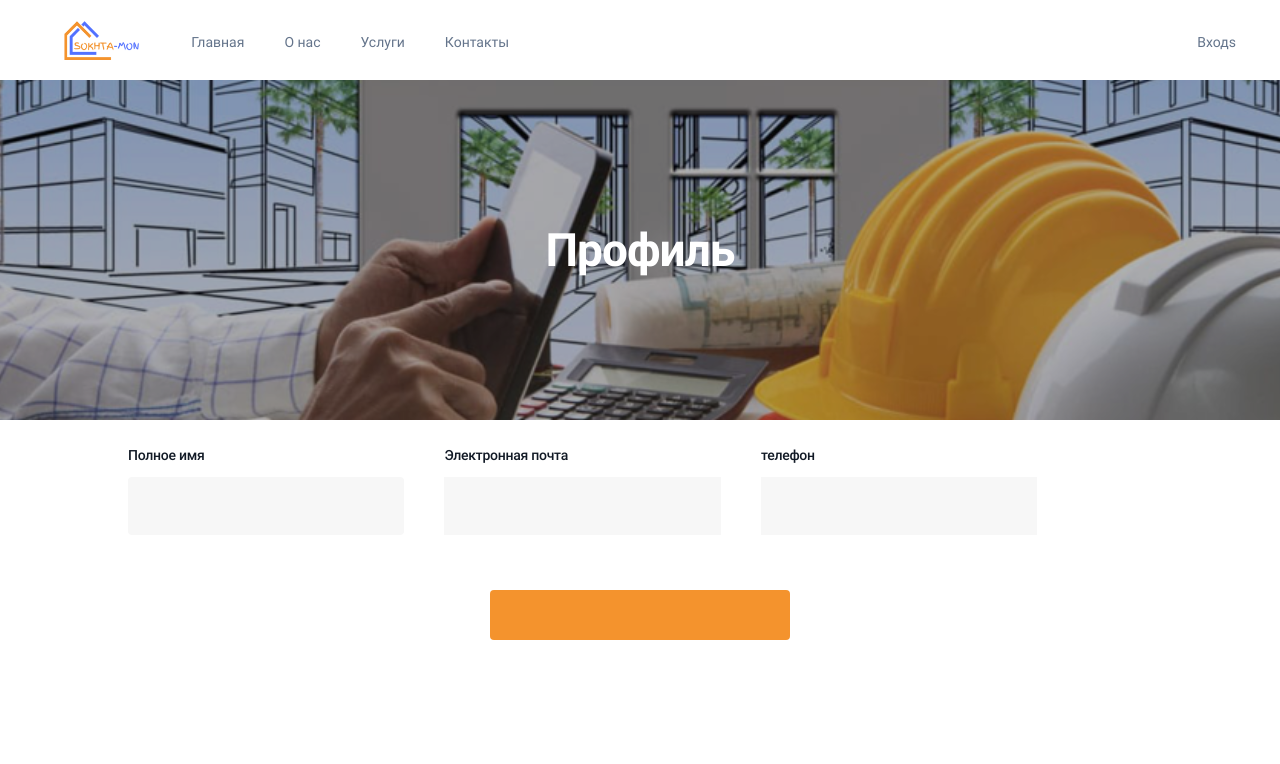
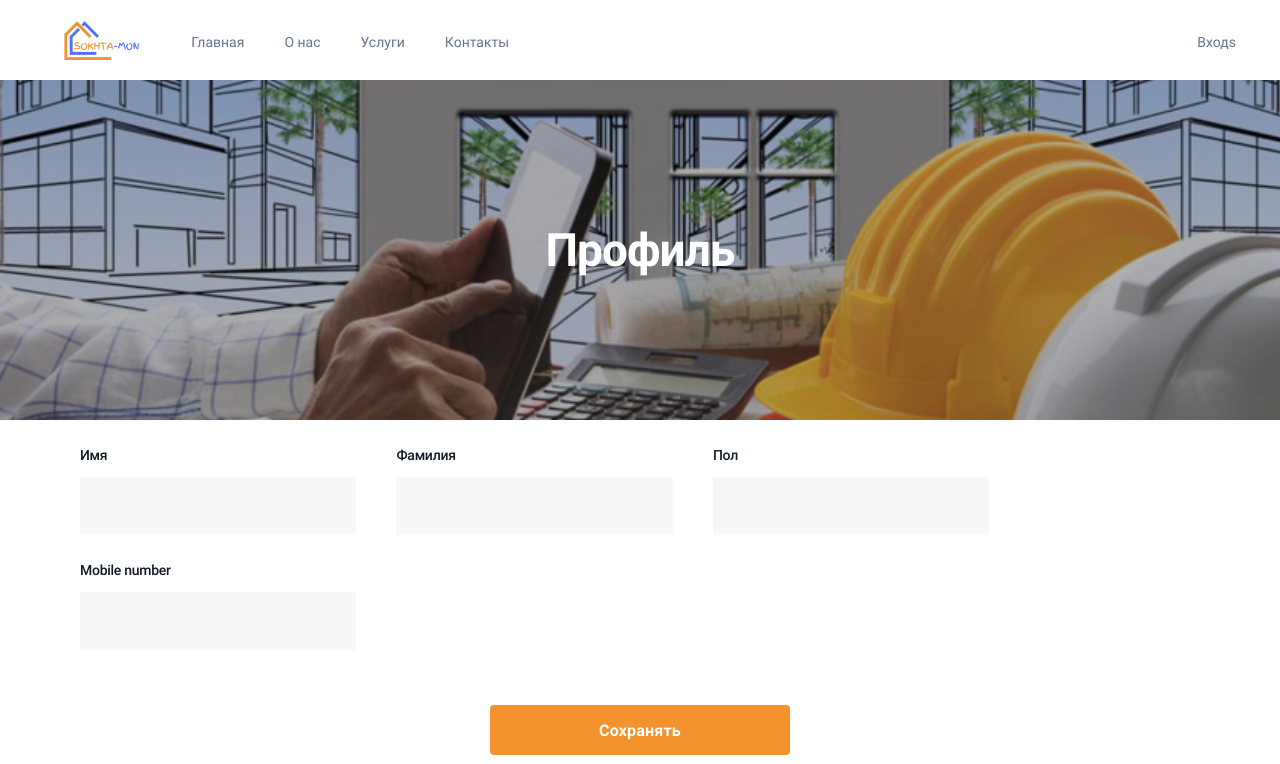
Before and after one commit to shahzaib65/sokhtamon-frontend, a React (Create React App) app: page /profile in a window 1280 px wide. Shown: the top 764 px of the page. Built offline with nearby package versions, Linux system fonts and the light colour scheme.

Commit message:
Update the profile

```diff
--- a/src/Profile/index.js
+++ b/src/Profile/index.js
@@ -1,12 +1,32 @@
-import React,{useState} from 'react'
+import React,{useState,useRef,useEffect} from 'react'
 import banner from "../assets/services.svg";
 import { Text } from "../components/Text";
 import { useForm } from "react-hook-form";
 import { ClipLoader } from "react-spinners";
+import { Line } from '../components/Line';
+import add from "../assets/add.svg";
 import { useNavigate } from 'react-router-dom';
+import { checkuser } from "../MainPage/checkSlice";
+import { useDispatch, useSelector } from "react-redux";
+import { updateProfile } from './profileSlice';
 const Profile = () => {
-  let navigate = useNavigate()
-    const [loading, setLoading] = useState(false);
+  const dispatch = useDispatch();
+    const state = useSelector((state) => state);
+    const checkState = useSelector(state => state.check.data);
+    const [selectedFile, setSelectedFile] = useState(null);
+    const [image, setImage] = useState(null);
+    const fileInputRef = useRef(null);
+
+    const handleImageClick = () => {
+      fileInputRef.current.click();
+    };
+
+    const handleFileChange = (e) => {
+      const file = e.target.files[0];
+      setSelectedFile(file);
+      setImage(URL.createObjectURL(e.target.files[0]));
+    };
+
     const {
         register,
         handleSubmit,
@@ -14,9 +34,19 @@ const Profile = () => {
         formState: { errors },
       } = useForm();
 
+      useEffect(() => {
+        if(localStorage.getItem("token") !==null){
+          console.log("token exist")
+          dispatch(checkuser(localStorage.getItem("token")));
+        }else{
+          console.log("token not exist")
+        }
+      }, []);
+
+
 
   return (
-    <div className='bg-white-A700 flex flex-col font-roboto items-center justify-start w-full'>
+    <div className='bg-white-A700 flex flex-col font-roboto justify-start w-full'>
       <div className="flex flex-col items-center justify-start w-full">
       <div className="h-[340px]  relative w-full">
       <img
@@ -33,28 +63,44 @@ const Profile = () => {
             </Text>
       </div>
       </div>
+      <form
+      noValidate
+      onSubmit={handleSubmit(async(data)=>{
+      //  if( selectedFile === null){
+      //   alert("Select the file first")
+      // }else{
+       dispatch(updateProfile({"first": data.first,"last": data.last,"id": checkState.id,"gender": data.gender,"mobile": data.mobile}))
 
-      <div className="flex lg:flex-row xs:flex-col mt-[25px] w-[80%] justify-start items-start xs:mx-2">
+     // }
+
+
+      })}
+      >
+
+
+
+      <div className="flex lg:flex-row xs:flex-col mt-[25px] lg:mx-20 w-[80%] justify-start items-start xs:mx-2">
+
               <div className=" flex flex-col lg:w-[27%] gap-3 xs:w-[80%] ">
                 <Text
                   className="text-gray-900 text-sm tracking-[-0.28px] w-auto"
                   size="txtRobotoRomanMedium14Gray90003"
                 >
-               Полное имя
+               Имя
                 </Text>
 
                 <input
-                  name="yournameone"
+                  name="first"
 
                   className="p-[19px] bg-gray-100 outline-none placeholder:text-gray-700 text-left text-sm w-full rounded-[4px]"
                   wrapClassName="w-full"
-                  {...register("name", {
-                    required: "Требуется полное имя",
+                  {...register("first", {
+                    required: "Требуется имя",
                   })}
                 ></input>
-                {errors.name && (
+                {errors.first && (
                   <p className=" text-start text-red-500">
-                    {errors.name.message}
+                    {errors.first.message}
                   </p>
                 )}
               </div>
@@ -64,22 +110,21 @@ const Profile = () => {
                   className="text-gray-900 text-sm tracking-[-0.28px] lg:mt-0 w-auto xs:mt-[25px]"
                   size="txtRobotoRomanMedium14Gray90003"
                 >
-                 Электронная почта
+                Фамилия
                 </Text>
 
                 <div className=" flex justify-start items-center w-full bg-[#F8F8F8] rounded-[4px]">
                   <input
-                    name="yournameone"
-
+                    name="last"
                     className="p-[19px] bg-gray-100 outline-none placeholder:text-gray-700 text-left text-sm w-full"
-                    {...register("experience", {
-                    required: "Требуется опыт"
+                    {...register("last", {
+                    required: "Требуется фамилия"
                   })}
                   ></input>
                 </div>
-                {errors.experience && (
+                {errors.last && (
                   <p className=" text-start text-red-500">
-                    {errors.experience.message}
+                    {errors.last.message}
                   </p>
                 )}
               </div>
@@ -89,41 +134,105 @@ const Profile = () => {
                   className="text-gray-900 text-sm tracking-[-0.28px] lg:mt-0 w-auto xs:mt-[25px]"
                   size="txtRobotoRomanMedium14Gray90003"
                 >
-                 телефон
+                 Пол
                 </Text>
 
                 <div className=" flex justify-start items-center w-full bg-[#F8F8F8] rounded-[4px]">
                   <input
-                    name="yournameone"
+                    name="gender"
 
                     type="text"
                     className="p-[19px] bg-gray-100 outline-none placeholder:text-gray-700 text-left text-sm w-full"
-                    {...register("price", {
-                      required: "Требуется цена",
+                    {...register("gender", {
+                      required: "Укажите пол",
                     })}
                   ></input>
                 </div>
-                {errors.price && (
+                {errors.gender && (
                   <p className=" text-start text-red-500">
-                    {errors.price.message}
+                    {errors.gender.message}
                   </p>
                 )}
               </div>
             </div>
 
+   <div className="flex lg:flex-row xs:flex-col mt-[25px] lg:mx-20 w-[80%] justify-start items-start xs:mx-2">
+   <div className=" flex flex-col lg:w-[27%] gap-3 xs:w-[80%] ">
+                <Text
+                  className="text-gray-900 text-sm tracking-[-0.28px] w-auto"
+                  size="txtRobotoRomanMedium14Gray90003"
+                >
+               Mobile number
+                </Text>
+
+                <input
+                  name="mobile"
+                  className="p-[19px] bg-gray-100 outline-none placeholder:text-gray-700 text-left text-sm w-full rounded-[4px]"
+                  wrapClassName="w-full"
+                  {...register("mobile", {
+                    required: "Требуется номер мобильного телефона",
+                  })}
+                ></input>
+                {errors.mobile && (
+                  <p className=" text-start text-red-500">
+                    {errors.mobile.message}
+                  </p>
+                )}
+              </div>
+   </div>
+
+
+            {/* <Line className="bg-blue_gray-300_01 h-px mt-10 lg:mx-20 w-[80%] xs:mx-4" /> */}
+
+            {/* <div className=" flex flex-col lg:mx-20 xs:mx-0 ">
+              <Text
+                className="mt-10 text-gray-900 text-sm tracking-[-0.28px] mx-2"
+                size="txtRobotoRomanMedium14Gray90003"
+              >
+                Фото:
+              </Text>
+              <div className=" flex flex-row space-x-5 h-[100px] justify-start items-center mt-3.5 w-full">
+                <input className=" outline-none"
+                  type="file"
+                  style={{ display: "none" }}
+                  ref={fileInputRef}
+                  onChange={handleFileChange}
+
+                />
+                <div className="bg-deep_orange-100 h-[100px] items-center justify-start p-[34px] rounded w-[100px]">
+                  <img
+                    onClick={handleImageClick}
+                    className="h-8 w-8"
+                    src={add}
+                    alt=""
+                  />
+                </div>
+
+                <div className=" h-[100px] items-center justify-start p-[0px] rounded w-[100px]">
+                  <img
+                    className="h-[100px] w-[100px]"
+                    src={image}
+                    alt=""
+                  />
+                </div>
+              </div>
+            </div> */}
+
+            {/* <Line className="bg-blue_gray-300_01 h-px mt-10 lg:mx-20 w-[80%] xs:mx-4 " /> */}
+
             <div className=" w-full flex justify-center mt-[55px] mb-7">
               <button
                 type="submit"
-                onClick={()=>{
+             //</div>   onClick={()=>{
                 //   localStorage.removeItem("token")
          //  navigate("/login")
-                }}
+              //  }}
                 className=" bg-yellow-800 w-[300px] h-[50px] flex justify-center items-center  text-white-A700 font-roboto font-semibold tracking-[0.20px] rounded-[4px]"
               >
-                {/* {loading ? <ClipLoader color="#FFFFFF" size={30} /> : "Выйти"} */}
+                {state.update.isLoading ? <ClipLoader color="#FFFFFF" size={30} /> : "Сохранять"}
               </button>
             </div>
-
+            </form>
     </div>
   )
 }
--- /dev/null
+++ b/src/Profile/profileSlice.js
@@ -0,0 +1,51 @@
+import { createAsyncThunk, createSlice } from "@reduxjs/toolkit";
+
+export const updateProfile = createAsyncThunk("updateProfile", async (userData) => {
+  try {
+    // const form = new FormData();
+    // form.append("first",userData.first)
+    // form.append("last",userData.last)
+    // form.append("id",userData.id)
+    // form.append("gender",userData.gender)
+    // form.append("mobile",userData.mobile)
+    // form.append("image",userData.pic)
+    // console.log(form)
+    const response = await fetch(
+    "http://192.168.1.3:5000/api/user/update",
+    {
+      method: "POST",
+      body: JSON.stringify(userData),
+      headers: { "content-type": "application/json" },
+    }
+  );
+  const data = await response.json();
+  return data;
+  } catch (error) {
+    console.log(error.message)
+  }
+});
+
+const updateProfileSlice = createSlice({
+  name: "updateProfile",
+  initialState: {
+    isLoading: false,
+    data: null,
+    isError: false,
+  },
+  extraReducers: (builder) => {
+    builder.addCase(updateProfile.pending, (state, action) => {
+      state.isLoading = true;
+    });
+    builder.addCase(updateProfile.fulfilled, (state, action) => {
+      state.isLoading = false;
+      state.data = action.payload;
+    });
+    builder.addCase(updateProfile.rejected, (state, action) => {
+      state.isError = true;
+      state.isLoading = false;
+      console.log("Error", action.payload);
+      state.data = action.payload;
+    });
+  },
+});
+export default updateProfileSlice.reducer;
--- a/src/Registration/index.js
+++ b/src/ProfileUpload/index.js
@@ -1,6 +1,6 @@
 import React from 'react'
 
-const Registration = () => {
+const Upload = () => {
   return (
     <div className='bg-white-A700 flex flex-col font-roboto items-center justify-start w-full'>
 
@@ -8,4 +8,4 @@ const Registration = () => {
   )
 }
 
-export default Registration
+export default Upload
--- a/src/app/store.js
+++ b/src/app/store.js
@@ -5,6 +5,7 @@ import checkReducer from "../MainPage/checkSlice"
 import jobReducer from "../Services/serviceSlice"
 import phoneReducer from "../PhoneLogin/phoneSlice"
 import contactReducer from "../ContactUs/contactSlice"
+import updateProfileReducer from "../Profile/profileSlice"
 
 export const store = configureStore({
   reducer: {
@@ -13,6 +14,7 @@ export const store = configureStore({
     check: checkReducer,
     job: jobReducer,
     phone: phoneReducer,
-    contact: contactReducer
+    contact: contactReducer,
+    update: updateProfileReducer
   },
 });
```
